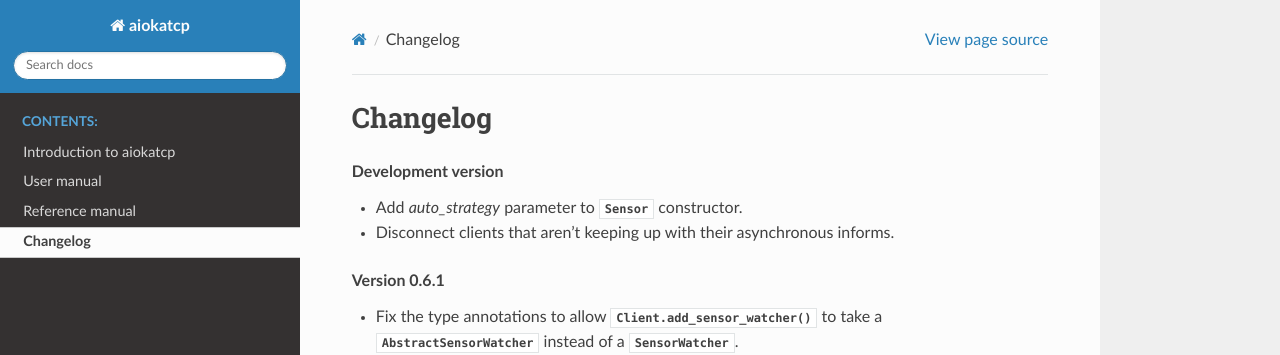
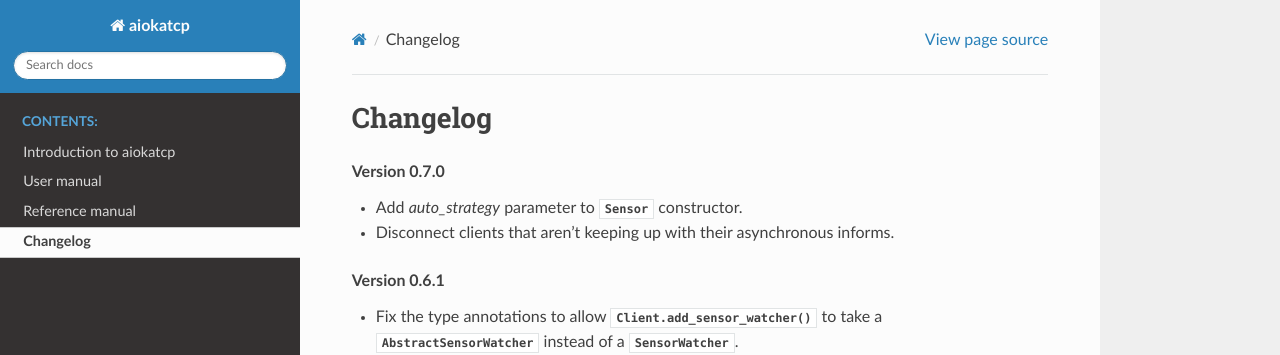
Before and after one commit to ska-sa/aiokatcp, a Sphinx documentation site: the page built from doc/changelog.rst, in a window 1280 px wide and 900 px high. Shown: the top 355 px of the window. Built offline with Sphinx 7.4.7 and the Read the Docs theme 2.0.0, drawn with Linux system fonts in a browser that asks for light colours; the version number could not be read and is left out.

Commit message:
Prepare for 0.7.0 release

```diff
--- a/doc/changelog.rst
+++ b/doc/changelog.rst
@@ -1,7 +1,7 @@
 Changelog
 =========
 
-.. rubric:: Development version
+.. rubric:: Version 0.7.0
 
 - Add `auto_strategy` parameter to :class:`.Sensor` constructor.
 - Disconnect clients that aren't keeping up with their asynchronous informs.
```
